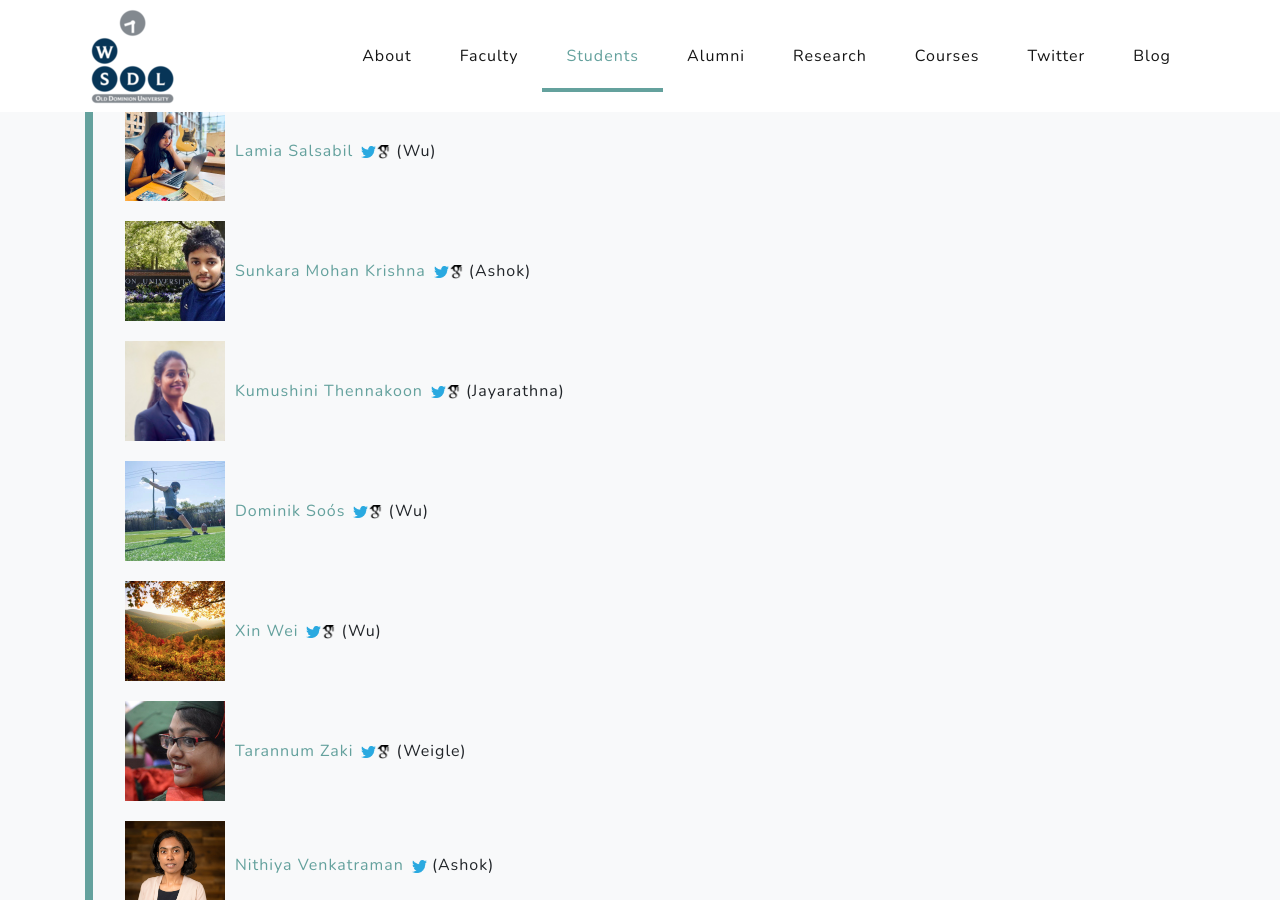
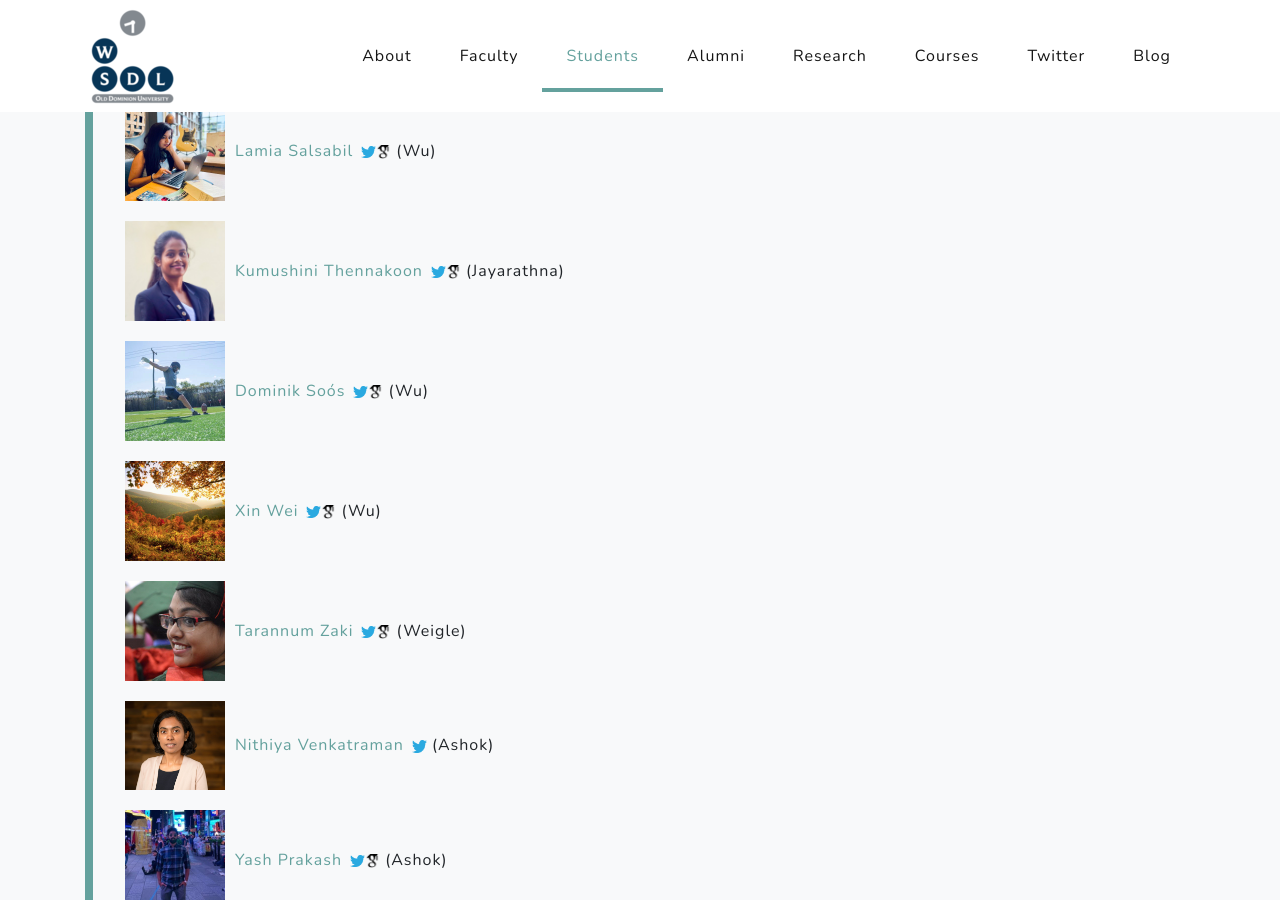
Before and after one commit to oduwsdl/oduwsdl.github.io, a Jekyll site: the page built from index.html, in a window 1280 px wide and 900 px high, scrolled down 3997 px. Built offline with Jekyll 4.4.1, drawn with Linux system fonts in a browser that asks for light colours; nearby versions of some CDN libraries.

Commit message:
Update students.yml

```diff
--- a/_data/students.yml
+++ b/_data/students.yml
@@ -92,12 +92,6 @@ phd:
   google_scholar_id: 7TC5ZCEAAAAJ
   advisor: Wu
 
-- name: Sunkara Mohan Krishna
-  homepage: https://www.cs.odu.edu/~cs_msunk001/
-  twitter_handle: mk344567
-  google_scholar_id: MbQDa7wAAAAJ&hl
-  advisor: Ashok
-
 - name: Kumushini Thennakoon
   homepage: https://kumushini.github.io/
   twitter_handle: KumushiniT
```
